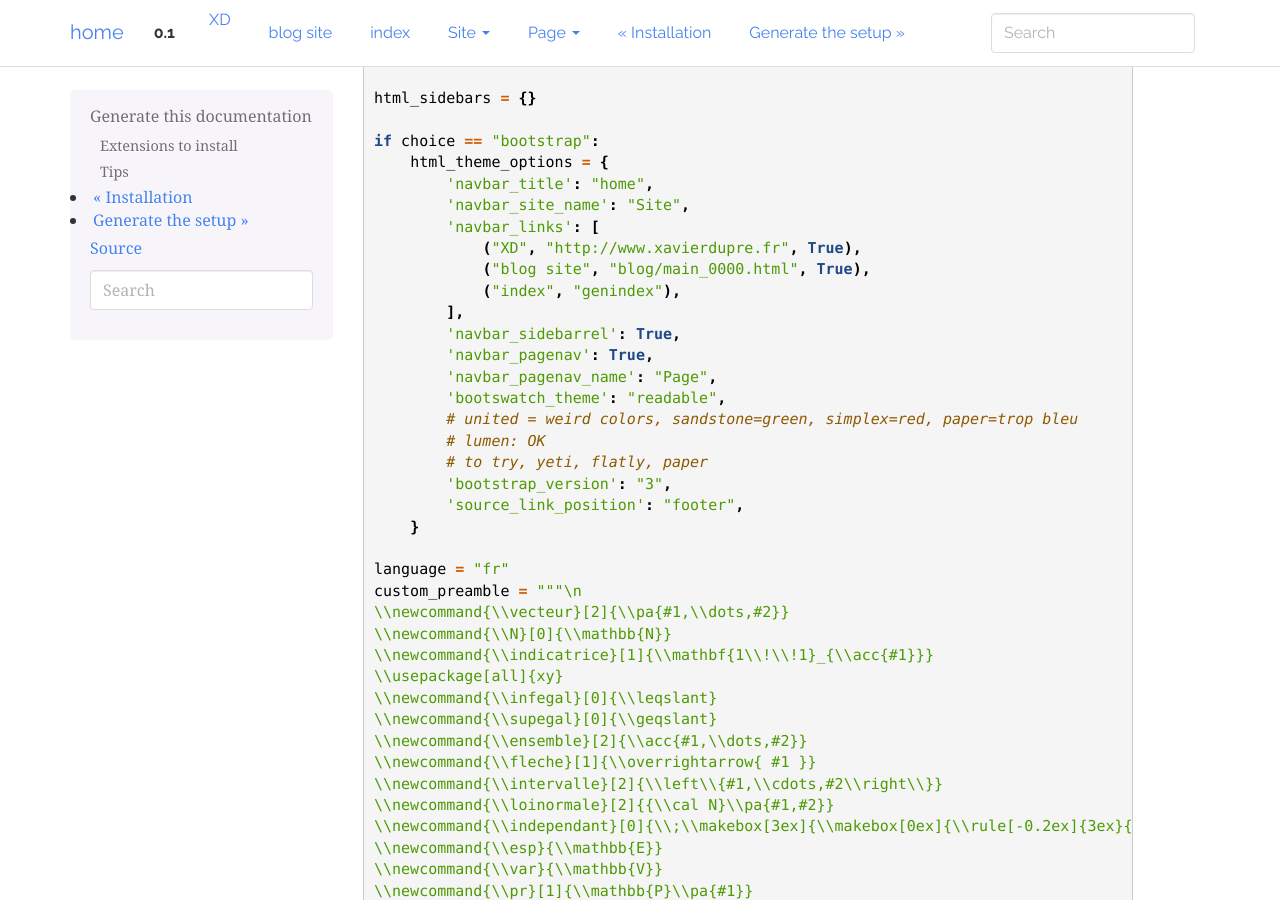
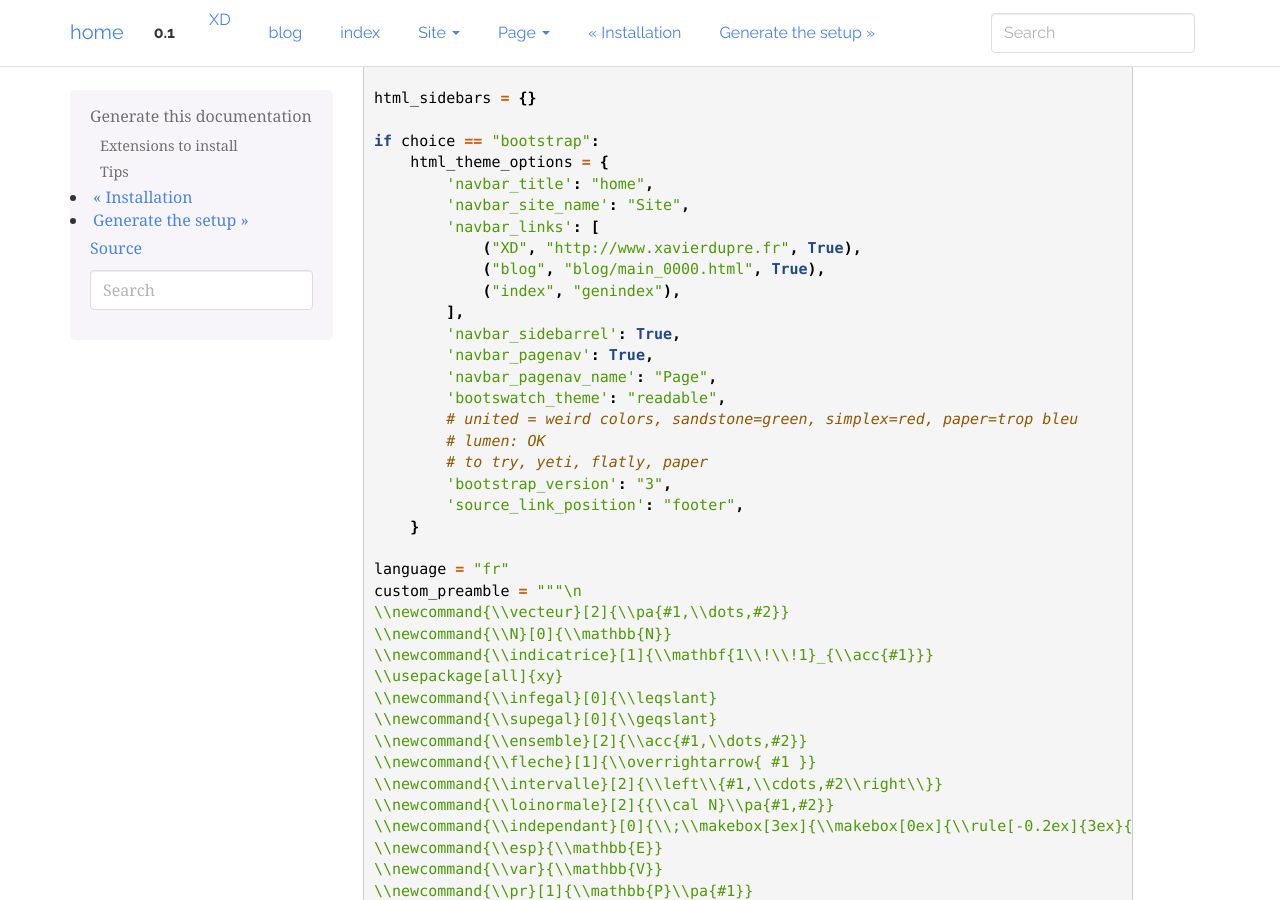
Before and after one commit to sdpython/mlstatpy, a Sphinx documentation site: the page built from _doc/sphinxdoc/source/generatedoc.rst, in a window 1280 px wide and 900 px high, scrolled down 1291 px. Built offline with Sphinx 7.4.7, drawn with Linux system fonts in a browser that asks for light colours; pages that are not in the unit, such as notebooks, are missing from menus; the version number is read from the project's files by our own code.

```diff
--- a/_doc/sphinxdoc/source/conf.py
+++ b/_doc/sphinxdoc/source/conf.py
@@ -60,7 +60,7 @@ if choice == "bootstrap":
         'navbar_site_name': "Site",
         'navbar_links': [
             ("XD", "http://www.xavierdupre.fr", True),
-            ("blog site", "blog/main_0000.html", True),
+            ("blog", "blog/main_0000.html", True),
             ("index", "genindex"),
         ],
         'navbar_sidebarrel': True,
```
